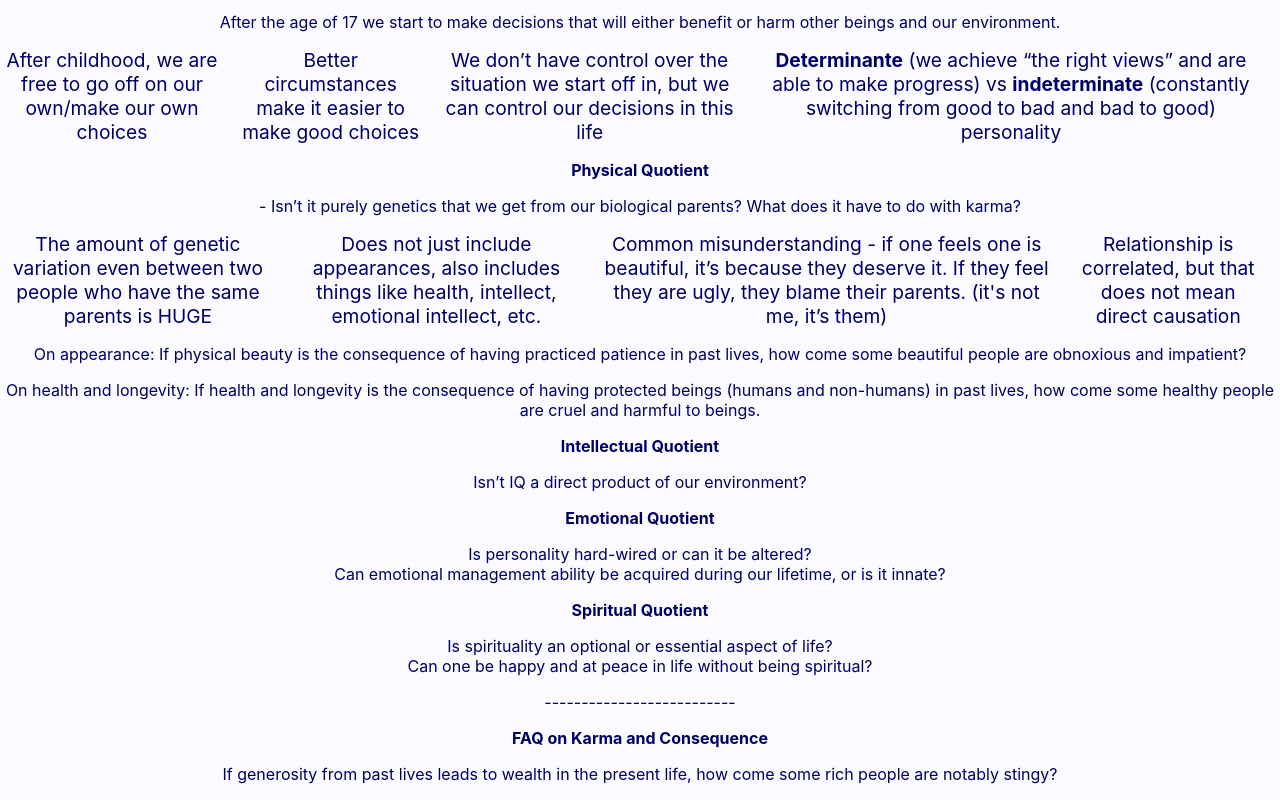
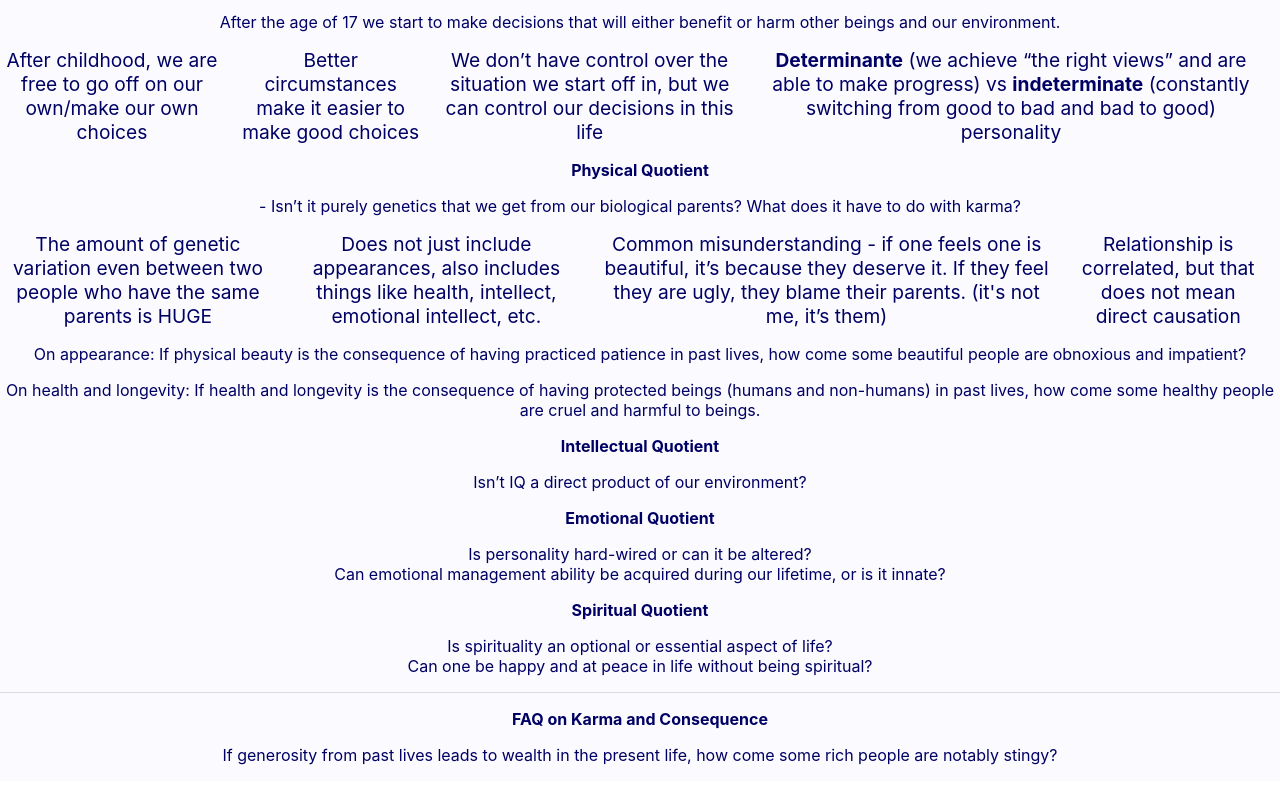
Before and after one commit to TheFloatingString/self-reflection-frontend, a React (Create React App) app: page /faq in a window 1280 px wide. Shown: the part 366-1166 px from the top of the page. Built offline with nearby package versions, Linux system fonts and the light colour scheme.

Commit message:
Add divier

```diff
--- a/src/pages/FaqPage.js
+++ b/src/pages/FaqPage.js
@@ -2,8 +2,10 @@ import React, { useState } from 'react';
 import '../App.css';
 import NavigationBar from '../components/NavigationBar';
 
-import List from "@mui/material/List"
-import ListItem from "@mui/material/ListItem"
+import List from "@mui/material/List";
+import ListItem from "@mui/material/ListItem";
+
+import Divider from "@mui/material/Divider";
 
 function FaqPage() {
   const [showQuestion1, setShowQuestion1] = useState(false);
@@ -81,7 +83,7 @@ Can emotional management ability be acquired during our lifetime, or is it innat
 <p>Is spirituality an optional or essential aspect of life? <br />
 Can one be happy and at peace in life without being spiritual?</p>
 
-<p>--------------------------</p>
+<Divider />
 
 <p><b>FAQ on Karma and Consequence</b></p>
 
```
